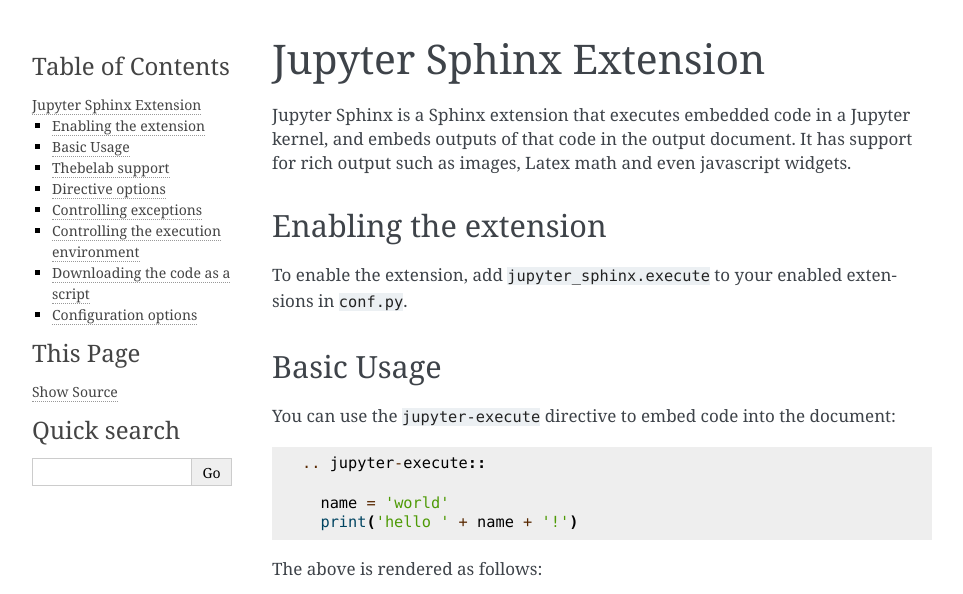
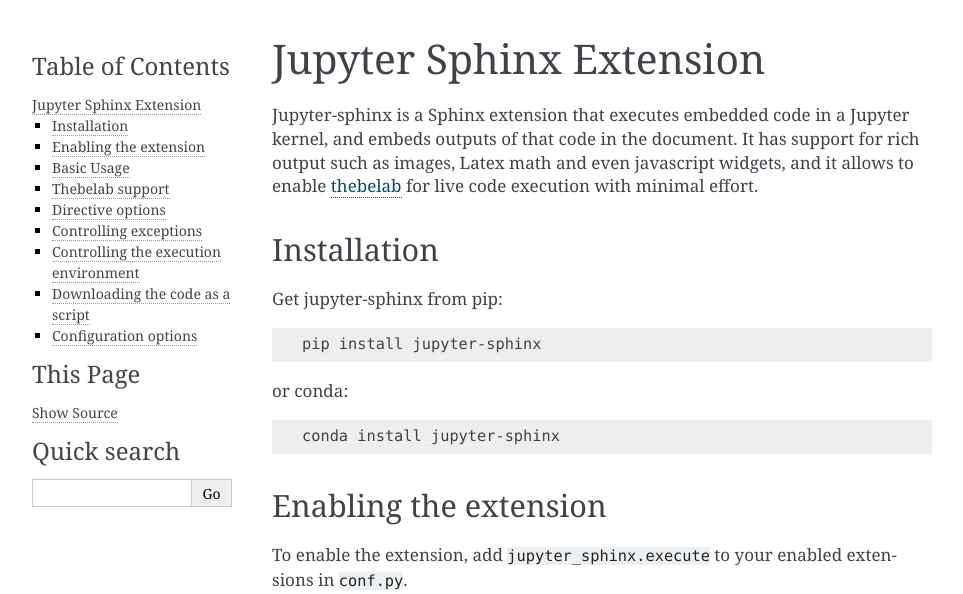
Before and after one commit to jupyter/jupyter-sphinx, a Sphinx documentation site: the page built from doc/source/index.rst, in a window 1280 px wide and 900 px high, cut to the strip 0-594 px from the top of the window. Shown: the whole strip, without its empty margins (148-1111 px from the left). Built offline with Sphinx 7.4.7, drawn with Linux system fonts in a browser that asks for light colours; cross-references to code outside the pages are shown as plain code.

Commit message:
update doc description, add installation instructions

```diff
--- a/doc/source/index.rst
+++ b/doc/source/index.rst
@@ -5,9 +5,25 @@
    :maxdepth: 2
    :caption: Contents:
 
-Jupyter Sphinx is a Sphinx extension that executes embedded code in a Jupyter
-kernel, and embeds outputs of that code in the output document. It has support
-for rich output such as images, Latex math and even javascript widgets.
+Jupyter-sphinx is a Sphinx extension that executes embedded code in a Jupyter
+kernel, and embeds outputs of that code in the document. It has support
+for rich output such as images, Latex math and even javascript widgets, and
+it allows to enable `thebelab <https://thebelab.readthedocs.io/>`_ for live
+code execution with minimal effort.
+
+Installation
+------------
+Get jupyter-sphinx from pip:
+
+.. code-block:: bash
+
+  pip install jupyter-sphinx
+
+or conda:
+
+.. code-block:: bash
+
+  conda install jupyter-sphinx
 
 Enabling the extension
 ----------------------
```
